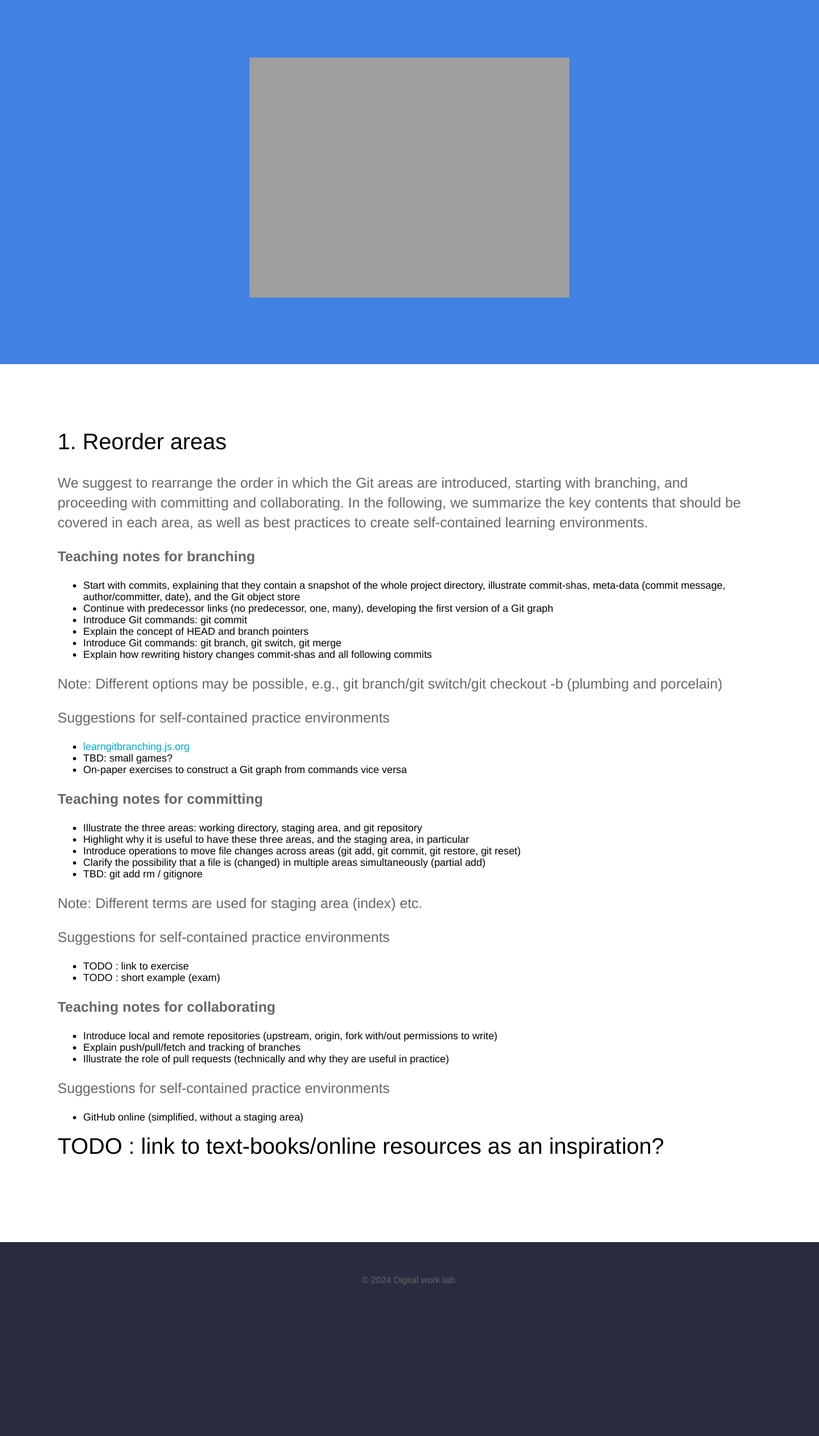
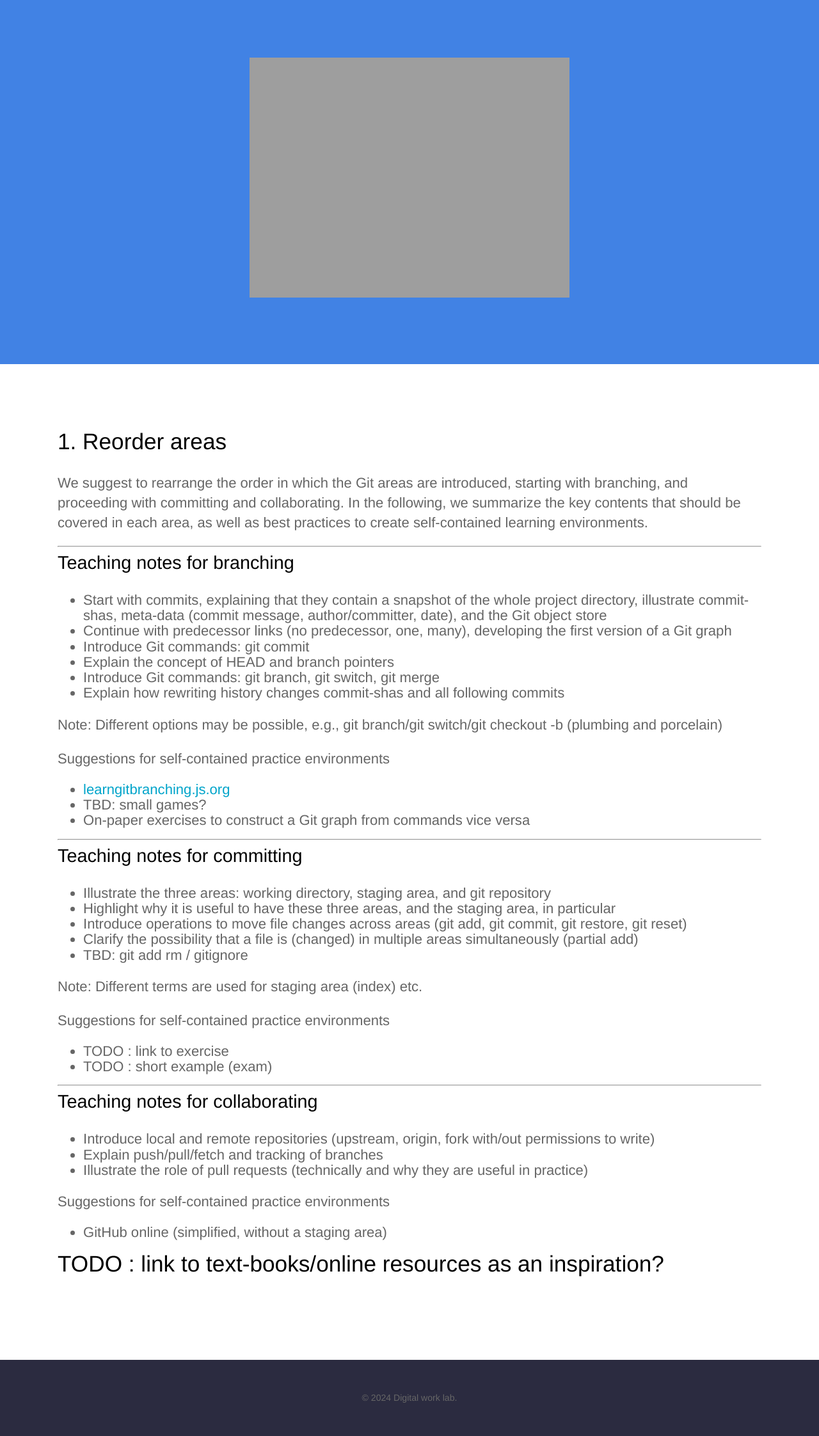
Before and after one commit to digital-work-lab/rethink-git-teaching, a Jekyll site: the page built from notes_reorder.html, in a window 1280 px wide. Shown: the whole page at 64% size. Built offline with Jekyll 4.4.1, drawn with Linux system fonts in a browser that asks for light colours; before the commit the page ends 2060 px from its top, so only the background shows below that.

Commit message:
update css

```diff
--- a/_sass/elements.scss
+++ b/_sass/elements.scss
@@ -41,7 +41,9 @@ h2 {
 }
 
 h3 {
-	margin: 20px 0 10px 0;
+	font-weight: 250;
+	font-size: 1.8em;
+	margin: 0 0 30px 0;
 }
 
 
@@ -52,3 +54,10 @@ p, address {
 	font-weight: 300;
 	line-height: 1.4em;
 }
+
+li {
+	font-size: 1.38em;
+	color: #666;
+	font-weight: 300;
+	line-height: 1.1em;
+}
--- a/notes_reorder.html
+++ b/notes_reorder.html
@@ -17,7 +17,8 @@ layout: default
 			<div class="text editable">
 				<h2>1. Reorder areas</h2>
                 <p>We suggest to rearrange the order in which the Git areas are introduced, starting with branching, and proceeding with committing and collaborating. In the following, we summarize the key contents that should be covered in each area, as well as best practices to create self-contained learning environments.</p>
-                <p><strong>Teaching notes for branching</strong></p>
+                <hr>
+                <h3>Teaching notes for branching</h3>
                 <ul>
                     <li>Start with commits, explaining that they contain a snapshot of the whole project directory, illustrate commit-shas, meta-data (commit message, author/committer, date), and the Git object store</li>
                     <li>Continue with predecessor links (no predecessor, one, many), developing the first version of a Git graph</li>
@@ -34,7 +35,8 @@ layout: default
                     <li>On-paper exercises to construct a Git graph from commands vice versa</li>
                 </ul>
 
-                <p><strong>Teaching notes for committing</strong></p>
+                <hr>
+                <h3>Teaching notes for committing</h3>
                 <ul>
                     <li>Illustrate the three areas: working directory, staging area, and git repository</li>
                     <li>Highlight why it is useful to have these three areas, and the staging area, in particular</li>
@@ -48,7 +50,9 @@ layout: default
                     <li>TODO : link to exercise</li>
                     <li>TODO : short example (exam)</li>
                 </ul>
-                <p><strong>Teaching notes for collaborating</strong></p>
+
+                <hr>
+                <h3>Teaching notes for collaborating</h3>
                 <ul>
                     <li>Introduce local and remote repositories (upstream, origin, fork with/out permissions to write)</li>
                     <li>Explain push/pull/fetch and tracking of branches</li>
```
